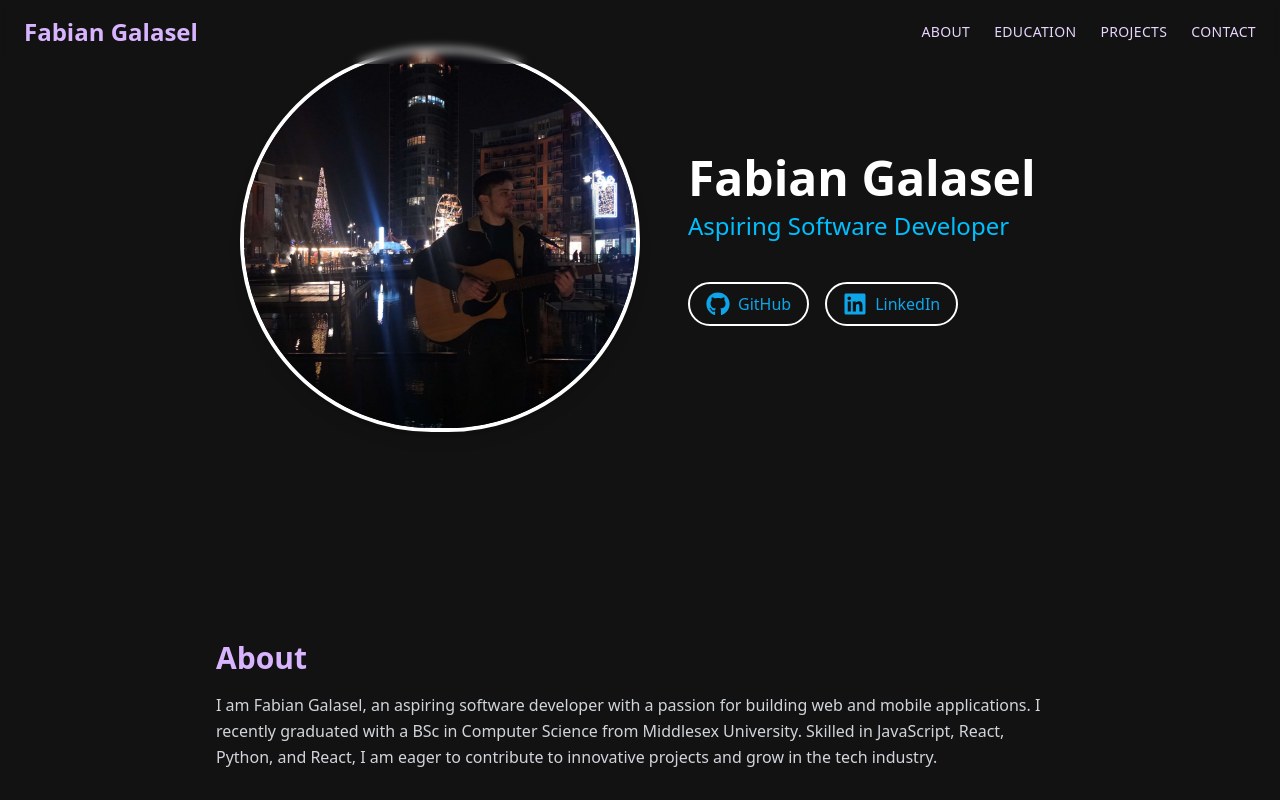
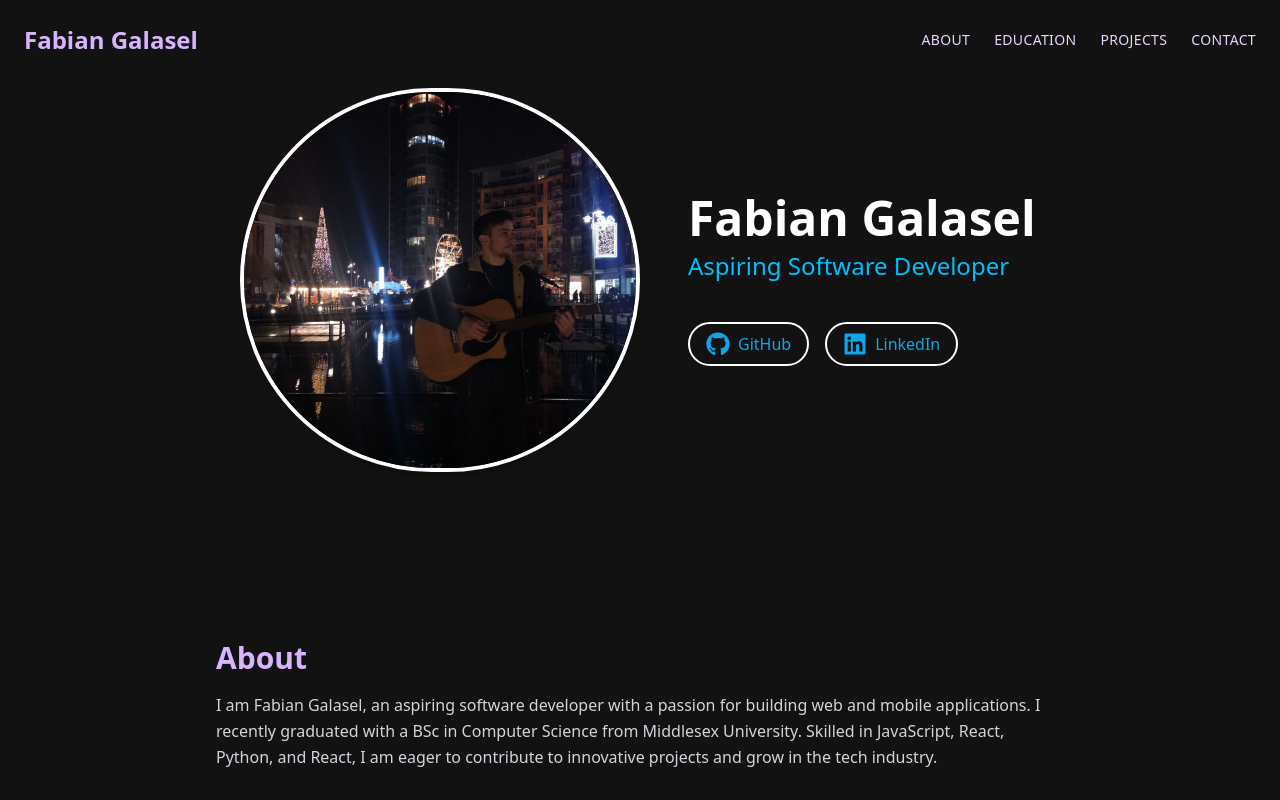
Before and after one commit to FabianC1/PortfolioWebsite, a React (Vite) app: page / in a window 1280 px wide. Shown: the top 800 px of the page. Built offline with nearby package versions, Linux system fonts and the light colour scheme.

Commit message:
Increased header size

```diff
--- a/src/App.tsx
+++ b/src/App.tsx
@@ -32,7 +32,7 @@ function App() {
       </style>
 
       {/* Transparent Header */}
-      <header className="fixed top-0 w-full z-50 bg-transparent backdrop-blur-sm px-6 py-4 flex justify-between items-center">
+      <header className="fixed top-0 w-full z-50 bg-transparent backdrop-blur-sm px-6 py-6 flex justify-between items-center">
         <h1 className="text-2xl font-bold text-purple-300">Fabian Galasel</h1>
         <nav className="space-x-6 text-sm uppercase tracking-wide text-purple-200">
           <a href="#about" className="hover:text-white transition">About</a>
@@ -43,7 +43,7 @@ function App() {
       </header>
 
       <header className="flex items-center justify-center min-h-[60vh] pl-32 pr-30 bg-darkPurple">
-        <div className="flex flex-col md:flex-row items-center max-w-5xl w-full gap-12 ml-24">
+        <div className="flex flex-col md:flex-row items-center max-w-5xl w-full gap-12 ml-24 pt-20">
 
           <>
             {/* Profile Image */}
```
